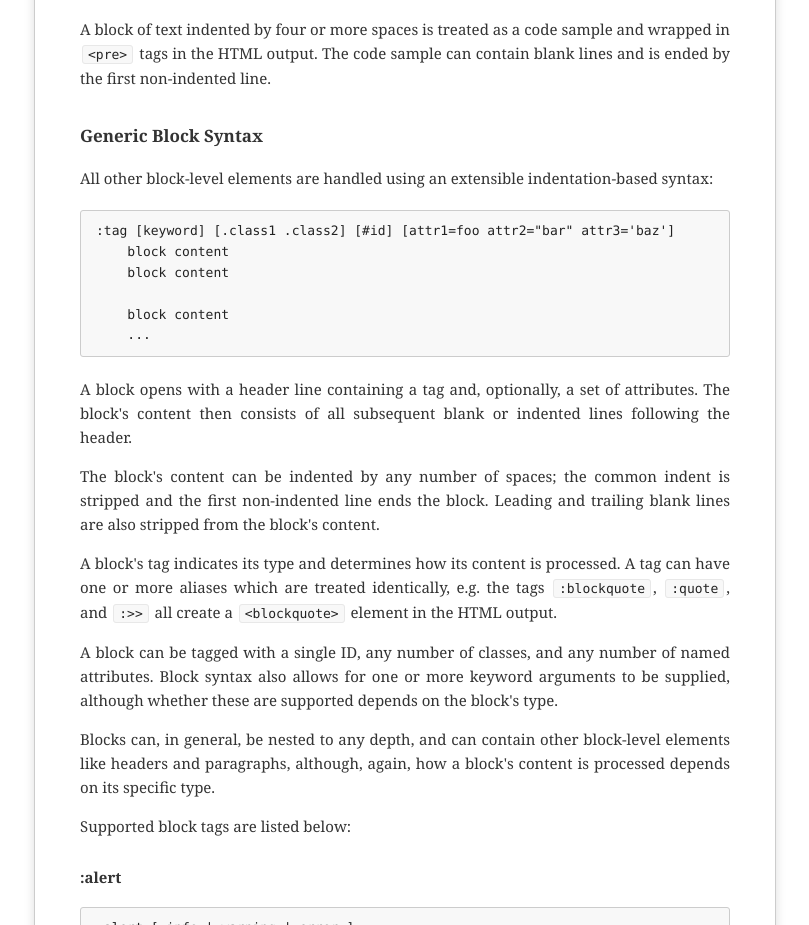
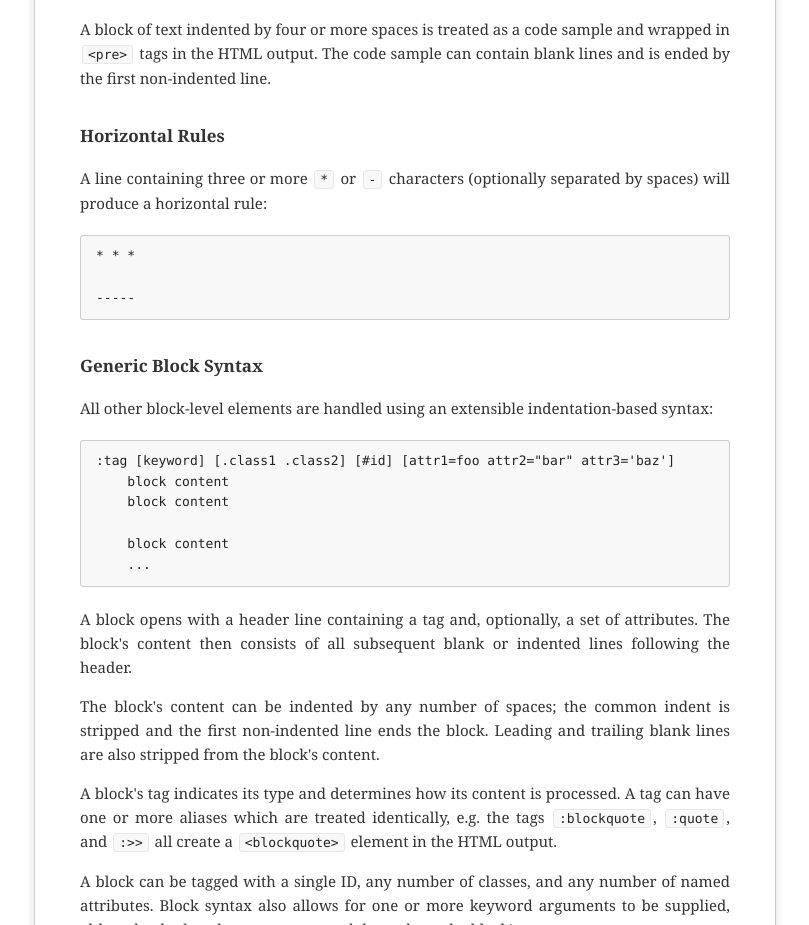
Before and after one commit to dmulholl/syntext, a plain HTML site: page docs/out/index.html in a window 1280 px wide. Shown: the part 2989-3914 px from the top of the page, without its empty margins (235-1044 px from the left). Drawn offline with Linux system fonts and the light colour scheme.

Commit message:
Update documentation

```diff
--- a/docs/out/index.html
+++ b/docs/out/index.html
@@ -112,6 +112,13 @@ H2 Heading
 <p>List item markers can be indented by up to three spaces. A list item consists of its opening line plus all subsequent blank or indented lines.</p>
 <h3 id="anonymous-code-blocks">Anonymous Code Blocks</h3>
 <p>A block of text indented by four or more spaces is treated as a code sample and wrapped in <code>&lt;pre&gt;</code> tags in the HTML output. The code sample can contain blank lines and is ended by the first non-indented line.</p>
+<h3 id="horizontal-rules">Horizontal Rules</h3>
+<p>A line containing three or more <code>*</code> or <code>-</code> characters (optionally separated by spaces) will produce a horizontal rule:</p>
+<pre>
+* * *
+
+-----
+</pre>
 <h3 id="generic-block-syntax">Generic Block Syntax</h3>
 <p>All other block-level elements are handled using an extensible indentation-based syntax:</p>
 <pre>
```
Also changed, not shown: docs/src/@pages/index.txt.
